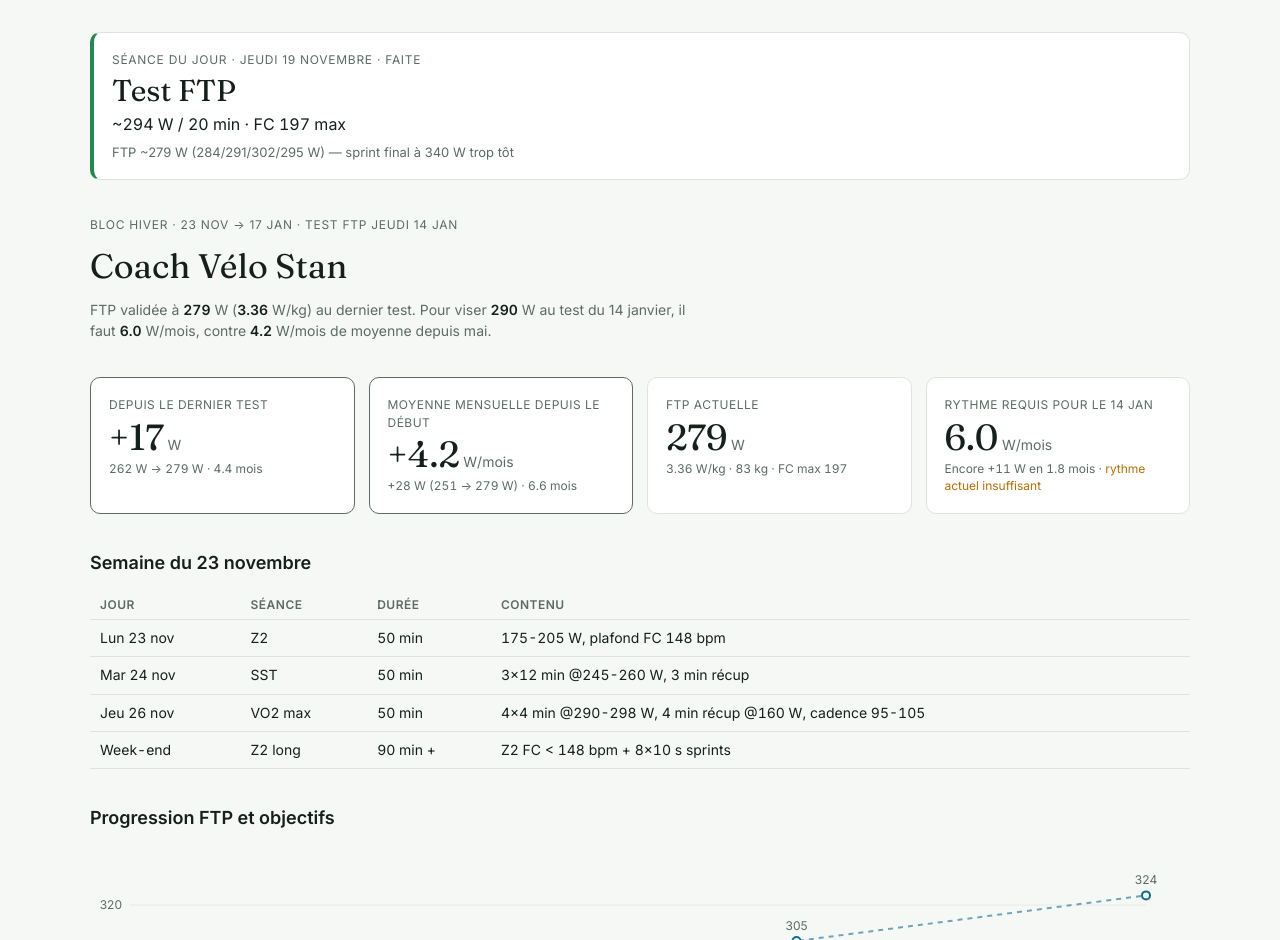
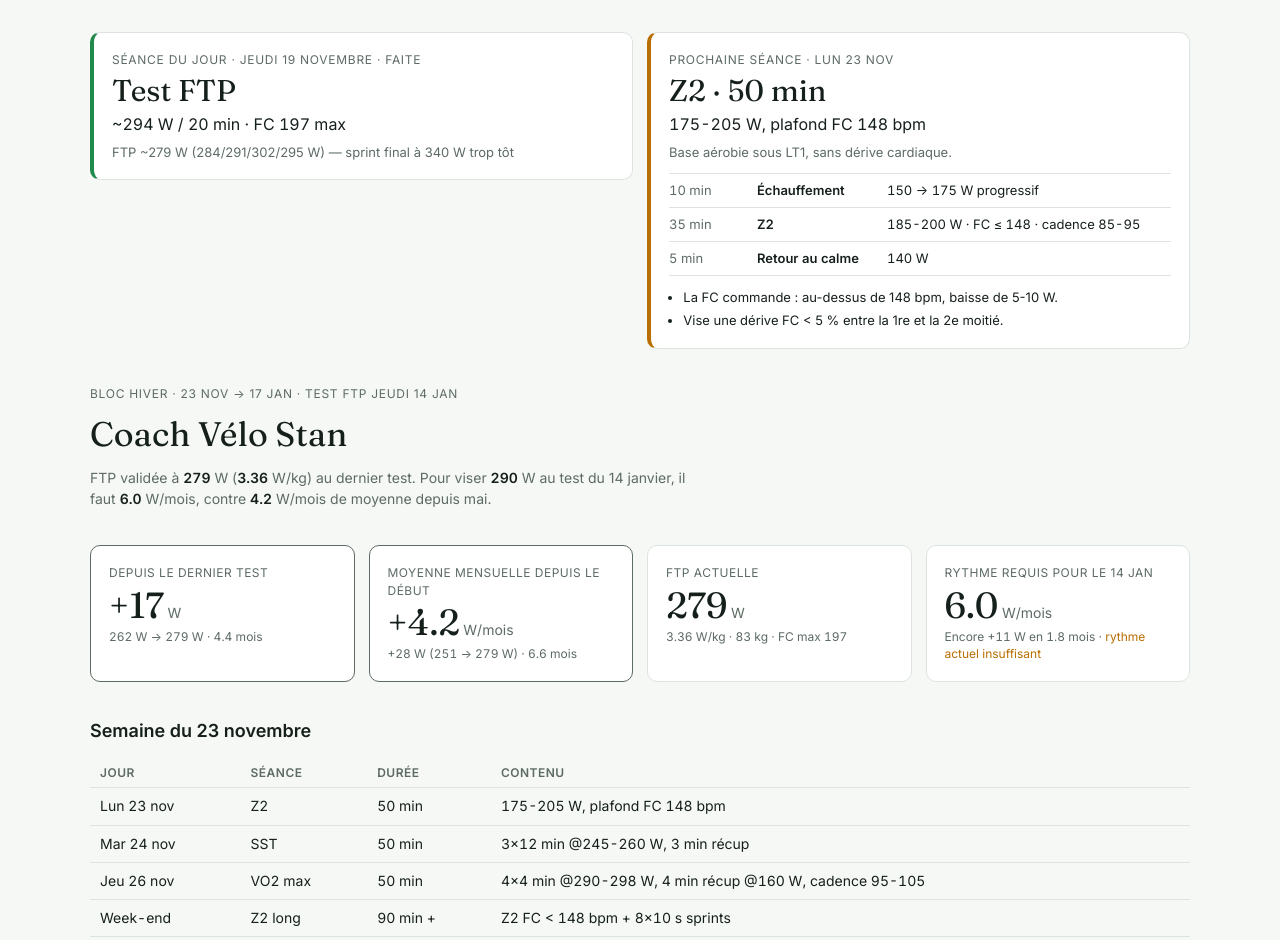
Before and after one commit to Stan-svg12/Coach-velo, a plain HTML site: page index.html in a window 1280 px wide. Shown: the top 940 px of the page. Drawn offline with Linux system fonts and the light colour scheme.

Commit message:
Séance du jour + prochaine séance détaillées
Co-Authored-By: Claude Opus 5.5 <noreply@anthropic.com>
Claude-Session: https://claude.ai/code/session_01UdYK4DSHEs4YdN3hvNhibD

```diff
--- a/data.json
+++ b/data.json
@@ -131,7 +131,29 @@
    "duree": "50 min",
    "contenu": "175-205 W, plafond FC 148 bpm",
    "date": "2026-11-23",
-   "fin": "2026-11-23"
+   "fin": "2026-11-23",
+   "objectif": "Base aérobie sous LT1, sans dérive cardiaque.",
+   "etapes": [
+    [
+     "10 min",
+     "Échauffement",
+     "150 → 175 W progressif"
+    ],
+    [
+     "35 min",
+     "Z2",
+     "185-200 W · FC ≤ 148 · cadence 85-95"
+    ],
+    [
+     "5 min",
+     "Retour au calme",
+     "140 W"
+    ]
+   ],
+   "conseils": [
+    "La FC commande : au-dessus de 148 bpm, baisse de 5-10 W.",
+    "Vise une dérive FC < 5 % entre la 1re et la 2e moitié."
+   ]
   },
   {
    "jour": "Mar 24 nov",
@@ -139,7 +161,49 @@
    "duree": "50 min",
    "contenu": "3×12 min @245-260 W, 3 min récup",
    "date": "2026-11-24",
-   "fin": "2026-11-24"
+   "fin": "2026-11-24",
+   "objectif": "Volume au seuil bas — 36 min de travail utile.",
+   "etapes": [
+    [
+     "8 min",
+     "Échauffement",
+     "150 → 200 W + 2×30 s @280 W"
+    ],
+    [
+     "12 min",
+     "SST 1",
+     "245-250 W · FC 158-170 · cadence 88-95"
+    ],
+    [
+     "3 min",
+     "Récup",
+     "150 W"
+    ],
+    [
+     "12 min",
+     "SST 2",
+     "250-255 W"
+    ],
+    [
+     "3 min",
+     "Récup",
+     "150 W"
+    ],
+    [
+     "12 min",
+     "SST 3",
+     "255-260 W"
+    ],
+    [
+     "3 min",
+     "Retour au calme",
+     "130 W"
+    ]
+   ],
+   "conseils": [
+    "Négatif : chaque bloc 5 W au-dessus du précédent.",
+    "Si FC > 172 au bloc 3, reste à 250 W."
+   ]
   },
   {
    "jour": "Jeu 26 nov",
@@ -147,7 +211,60 @@
    "duree": "50 min",
    "contenu": "4×4 min @290-298 W, 4 min récup @160 W, cadence 95-105",
    "date": "2026-11-26",
-   "fin": "2026-11-26"
+   "fin": "2026-11-26",
+   "objectif": "Relever le plafond VO2 — ton point faible actuel.",
+   "etapes": [
+    [
+     "12 min",
+     "Échauffement",
+     "150 → 200 W + 2×1 min @300 W"
+    ],
+    [
+     "4 min",
+     "VO2 1",
+     "290 W · cadence 95-105"
+    ],
+    [
+     "4 min",
+     "Récup",
+     "160 W"
+    ],
+    [
+     "4 min",
+     "VO2 2",
+     "292 W"
+    ],
+    [
+     "4 min",
+     "Récup",
+     "160 W"
+    ],
+    [
+     "4 min",
+     "VO2 3",
+     "295 W"
+    ],
+    [
+     "4 min",
+     "Récup",
+     "160 W"
+    ],
+    [
+     "4 min",
+     "VO2 4",
+     "295-298 W"
+    ],
+    [
+     "5 min",
+     "Retour au calme",
+     "130 W"
+    ]
+   ],
+   "conseils": [
+    "Pars au bas de la fourchette, finis au haut. Jamais l'inverse.",
+    "FC attendue > 180 en fin de rép 3-4. Si tu exploses avant 3 min, baisse de 5 W.",
+    "ERG off, ventilateur à fond."
+   ]
   },
   {
    "jour": "Week-end",
@@ -155,7 +272,34 @@
    "duree": "90 min +",
    "contenu": "Z2 FC < 148 bpm + 8×10 s sprints",
    "date": "2026-11-28",
-   "fin": "2026-11-29"
+   "fin": "2026-11-29",
+   "objectif": "Endurance longue + puissance neuromusculaire.",
+   "etapes": [
+    [
+     "15 min",
+     "Échauffement",
+     "150 → 185 W"
+    ],
+    [
+     "60-120 min",
+     "Z2",
+     "FC < 148 · 180-200 W"
+    ],
+    [
+     "8 × 10 s",
+     "Sprints",
+     "Toutes les 10 min, max, 4 assis / 4 debout"
+    ],
+    [
+     "10 min",
+     "Retour au calme",
+     "Souple"
+    ]
+   ],
+   "conseils": [
+    "Nutrition : 60 g glucides/h dès la 1re heure.",
+    "Hydratation : 500-750 ml/h."
+   ]
   }
  ],
  "seances": [
--- a/index.html
+++ b/index.html
@@ -25,6 +25,14 @@ html,body{margin:0;background:var(--color-bg);color:var(--color-fg);font:14px/1.
 .cv-today .tc{font-size:16px;font-variant-numeric:tabular-nums}
 .cv-today .tn{font-size:13px;color:var(--color-fg-muted)}
 .cv-today.is-done{border-left-color:var(--color-ok)}.cv-today.is-rest{border-left-color:var(--color-fg-muted)}
+.cv-todaywrap{display:grid;align-items:start;grid-template-columns:repeat(auto-fit,minmax(300px,1fr));gap:var(--cds-gap-md)}
+.cv-today.is-next{border-left-color:var(--color-warn)}
+.cv-steps{display:flex;flex-direction:column;margin-top:6px;border-top:1px solid var(--color-border-line)}
+.cv-steps .st{display:grid;grid-template-columns:78px 120px 1fr;gap:10px;padding:7px 0;border-bottom:1px solid var(--color-border-line);font-size:13px;font-variant-numeric:tabular-nums}
+.cv-steps .sd{color:var(--color-fg-muted);white-space:nowrap}.cv-steps .sl{font-weight:600}
+@media (max-width:480px){.cv-steps .st{grid-template-columns:70px 1fr}.cv-steps .sc{grid-column:2}}
+.cv-tips{margin:6px 0 0;padding-left:1.1em;font-size:13px;display:flex;flex-direction:column;gap:4px}
+.cv-today .tg{font-size:12px;color:var(--color-fg-muted);margin-top:4px}
 .cv-foot{margin-top:36px;font-size:12px;color:var(--color-fg-muted)}
 @media (max-width:520px){:root{--cds-font-size-title:28px}.cv-big{font-size:2.1rem!important}}
 </style>
@@ -84,7 +92,7 @@ window.addEventListener('DOMContentLoaded',()=>fetch('data.json?v='+Date.now()).
 </style>
 
 <div class="cv">
-  <section class="cv-today" id="seance-du-jour" data-draw="today"></section>
+  <section class="cv-todaywrap" id="seance-du-jour" data-draw="today"></section>
 
   <header class="cv-head" id="entete">
     <span class="cv-eyebrow">Bloc hiver · 23 nov → 17 jan · test FTP jeudi 14 jan</span>
@@ -345,27 +353,33 @@ dash.draw('today', (el) => {
   const now = new Date();
   const iso = now.getFullYear() + '-' + String(now.getMonth() + 1).padStart(2, '0') + '-' + String(now.getDate()).padStart(2, '0');
   const lbl = now.toLocaleDateString('fr-FR', { weekday: 'long', day: 'numeric', month: 'long' });
-  const add = (cls, txt) => { const e = document.createElement('div'); e.className = cls; e.textContent = txt; el.append(e); };
-  const plan = (p.data || []).find((r) => r.date && iso >= r.date && iso <= (r.fin || r.date));
+  const mk = (tag, cls, txt, parent) => { const e = document.createElement(tag); if (cls) e.className = cls; if (txt != null) e.textContent = txt; (parent || el).append(e); return e; };
+  const rows = (p.data || []).slice().sort((a, b) => a.date.localeCompare(b.date));
+  const plan = rows.find((r) => iso >= r.date && iso <= (r.fin || r.date));
   const done = (h.data || []).find((r) => r.date === iso);
-  el.classList.remove('is-done', 'is-rest');
+  const next = rows.find((r) => r.date > iso && r !== plan);
+  const detail = (box, r) => {
+    if (r.objectif) mk('div', 'tn', r.objectif, box);
+    if (r.etapes) {
+      const t = mk('div', 'cv-steps', null, box);
+      r.etapes.forEach(([dur, lab, cib]) => { const row = mk('div', 'st', null, t); mk('span', 'sd', dur, row); mk('span', 'sl', lab, row); mk('span', 'sc', cib, row); });
+    }
+    if (r.conseils) { const ul = mk('ul', 'cv-tips', null, box); r.conseils.forEach((c) => mk('li', null, c, ul)); }
+  };
+  const card = (cls, tt, title, sub) => { const c = mk('div', 'cv-today ' + cls); mk('div', 'tt', tt, c); mk('div', 'ts', title, c); if (sub) mk('div', 'tc', sub, c); return c; };
   if (done) {
-    el.classList.add('is-done');
-    add('tt', 'Séance du jour · ' + lbl + ' · faite');
-    add('ts', done.type);
-    add('tc', done.puissance + (done.fc ? ' · FC ' + done.fc : ''));
-    if (done.note) add('tn', done.note);
+    const c = card('is-done', 'Séance du jour · ' + lbl + ' · faite', done.type, done.puissance + (done.fc ? ' · FC ' + done.fc : ''));
+    if (done.note) mk('div', 'tn', done.note, c);
   } else if (plan) {
-    add('tt', 'Séance du jour · ' + lbl);
-    add('ts', plan.seance + ' · ' + plan.duree);
-    add('tc', plan.contenu);
-    add('tn', 'Feu vert VFC : < 50 repos · 50-54 Z2 seulement · ≥ 55 séance prévue');
+    const c = card('', 'Séance du jour · ' + lbl, plan.seance + ' · ' + plan.duree, plan.contenu);
+    detail(c, plan);
+    mk('div', 'tg', 'VFC du matin : < 50 repos · 50-54 Z2 seulement · ≥ 55 séance prévue', c);
   } else {
-    el.classList.add('is-rest');
-    const next = (p.data || []).filter((r) => r.date > iso).sort((a, b) => a.date.localeCompare(b.date))[0];
-    add('tt', 'Séance du jour · ' + lbl);
-    add('ts', 'Repos');
-    if (next) add('tc', 'Prochaine : ' + next.jour + ' — ' + next.seance + ' · ' + next.duree);
+    card('is-rest', 'Séance du jour · ' + lbl, 'Repos');
+  }
+  if (next) {
+    const c = card('is-next', 'Prochaine séance · ' + next.jour, next.seance + ' · ' + next.duree, next.contenu);
+    detail(c, next);
   }
 });
 </script>
```
